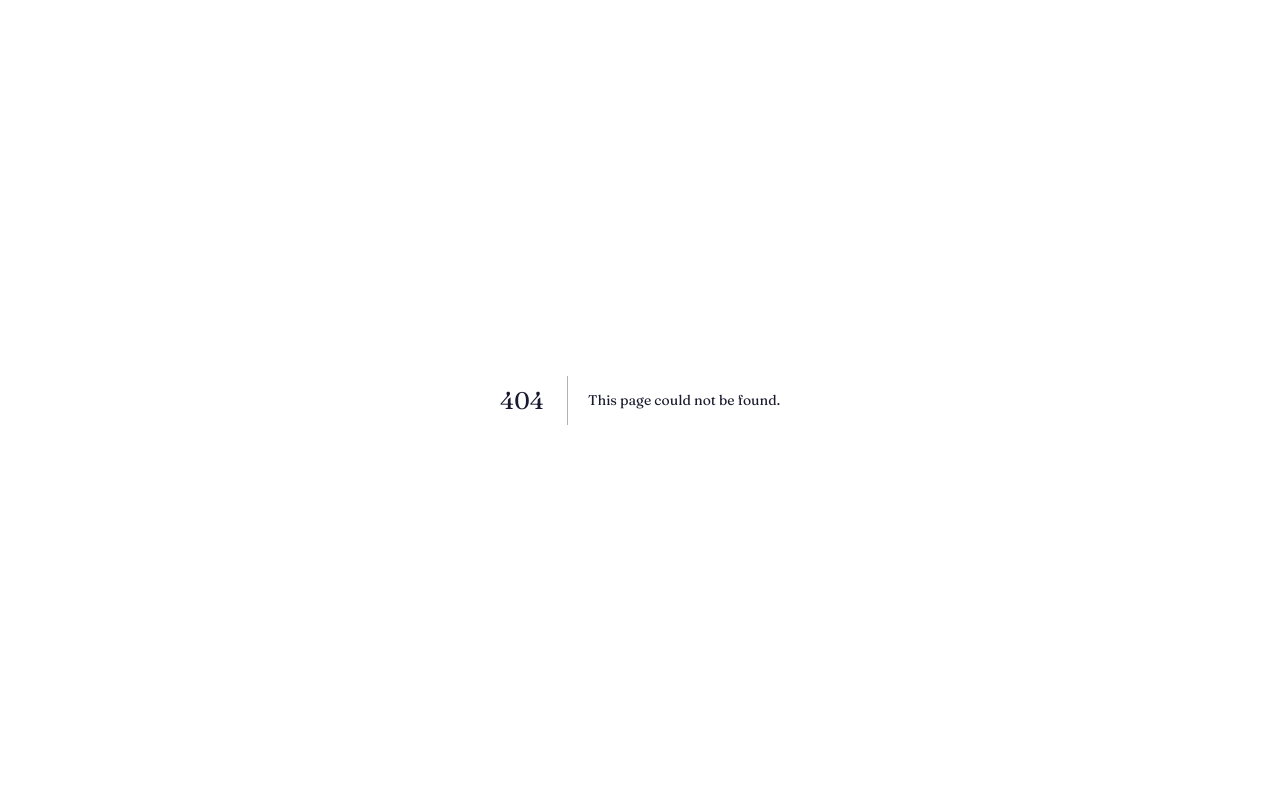
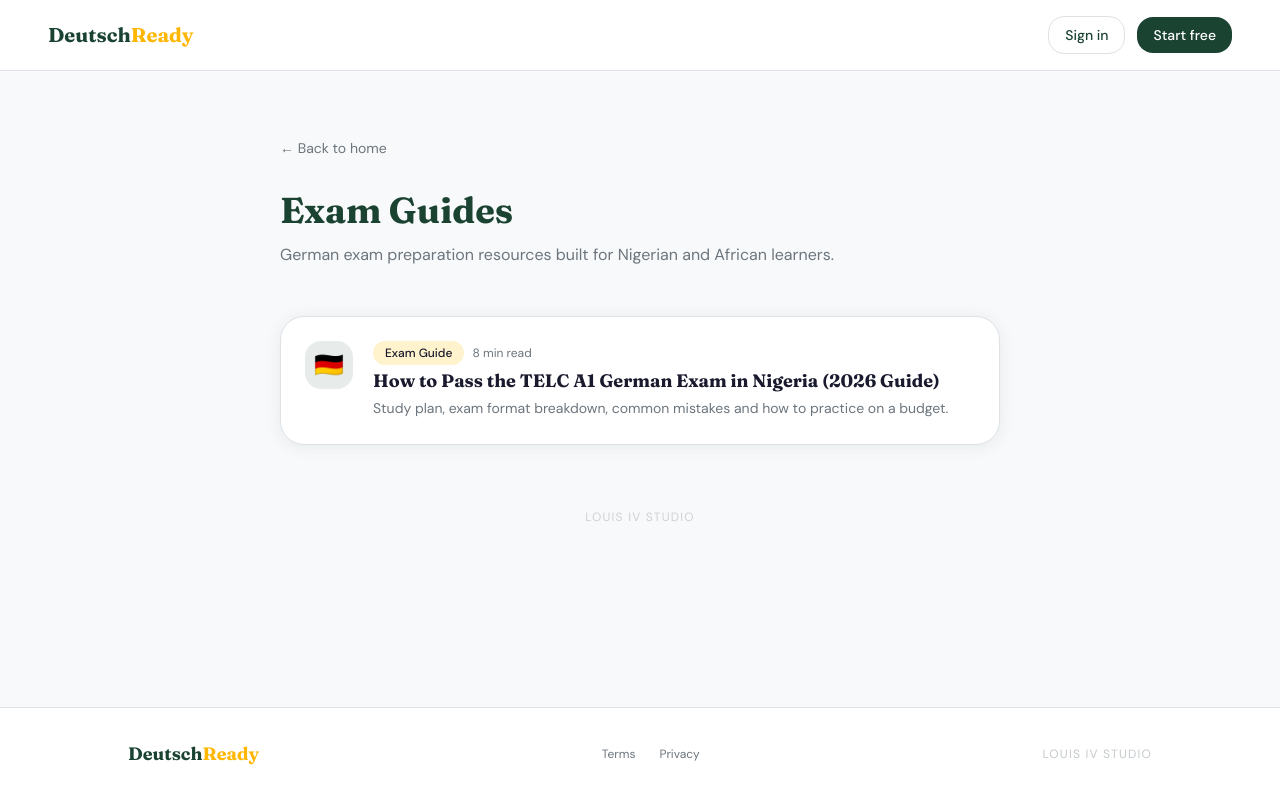
Before and after one commit to louisnkan/deutschready, a Next.js app: page /blog in a window 1280 px wide. Before the commit this address had no page. Built offline with nearby package versions, Linux system fonts and the light colour scheme.

Commit message:
Add BlogPage component with metadata and links
add blog index page

```diff
--- /dev/null
+++ b/app/(marketing)/blog/page.tsx
@@ -0,0 +1,73 @@
+import type { Metadata } from 'next'
+import Link from 'next/link'
+
+export const metadata: Metadata = {
+  title: 'Blog — DeutschReady German Exam Guides',
+  description:
+    'German exam preparation guides for Nigerian and African learners. TELC, Goethe and DTZ exam tips, study plans and strategies.',
+}
+
+export default function BlogPage() {
+  return (
+    <div className="max-w-3xl mx-auto px-6 py-16">
+      <Link
+        href="/"
+        className="font-body text-sm text-text-muted
+                   hover:text-primary mb-8 inline-block"
+      >
+        ← Back to home
+      </Link>
+
+      <h1 className="font-display text-4xl font-bold
+                     text-primary mb-3">
+        Exam Guides
+      </h1>
+      <p className="font-body text-text-muted mb-12">
+        German exam preparation resources built for
+        Nigerian and African learners.
+      </p>
+
+      {/* Article list */}
+      <div className="space-y-6">
+        <Link
+          href="/blog/how-to-prepare-telc-a1-nigeria"
+          className="card flex gap-5 hover:shadow-card-hover
+                     transition-all duration-200 active:scale-95
+                     cursor-pointer"
+        >
+          <div className="w-12 h-12 bg-primary/10 rounded-xl
+                          flex items-center justify-center
+                          flex-shrink-0 text-2xl">
+            🇩🇪
+          </div>
+          <div className="flex-1">
+            <div className="flex items-center gap-2 mb-1">
+              <span className="badge badge-accent text-xs">
+                Exam Guide
+              </span>
+              <span className="font-body text-xs text-text-muted">
+                8 min read
+              </span>
+            </div>
+            <h2 className="font-display text-lg font-bold
+                           text-text-primary mb-1 leading-snug">
+              How to Pass the TELC A1 German Exam in Nigeria
+              (2026 Guide)
+            </h2>
+            <p className="font-body text-sm text-text-muted
+                           leading-relaxed">
+              Study plan, exam format breakdown, common
+              mistakes and how to practice on a budget.
+            </p>
+          </div>
+        </Link>
+      </div>
+
+      <p className="font-body text-xs text-text-muted/30
+                    tracking-widest uppercase mt-16
+                    text-center">
+        Louis IV Studio
+      </p>
+    </div>
+  )
+}
```
